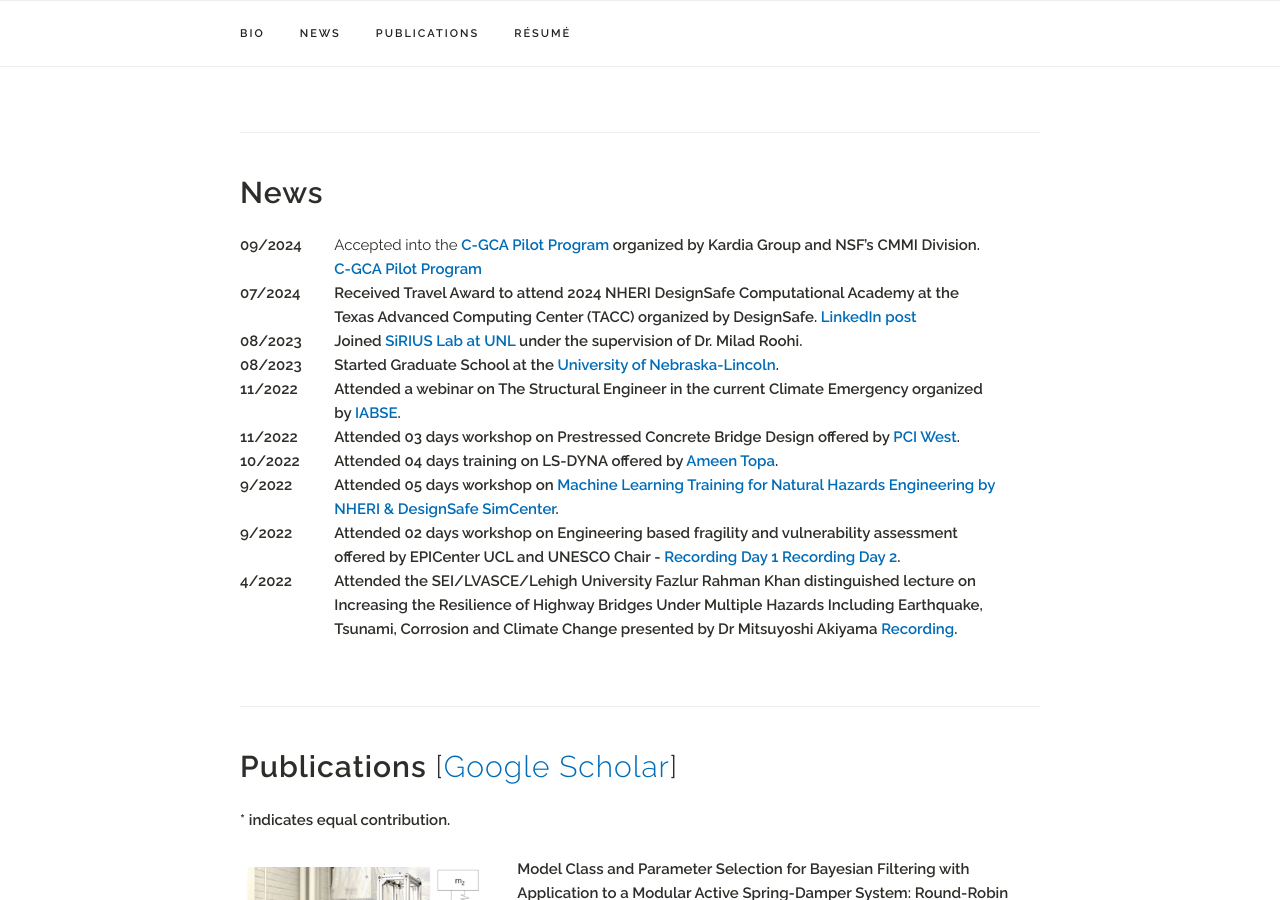
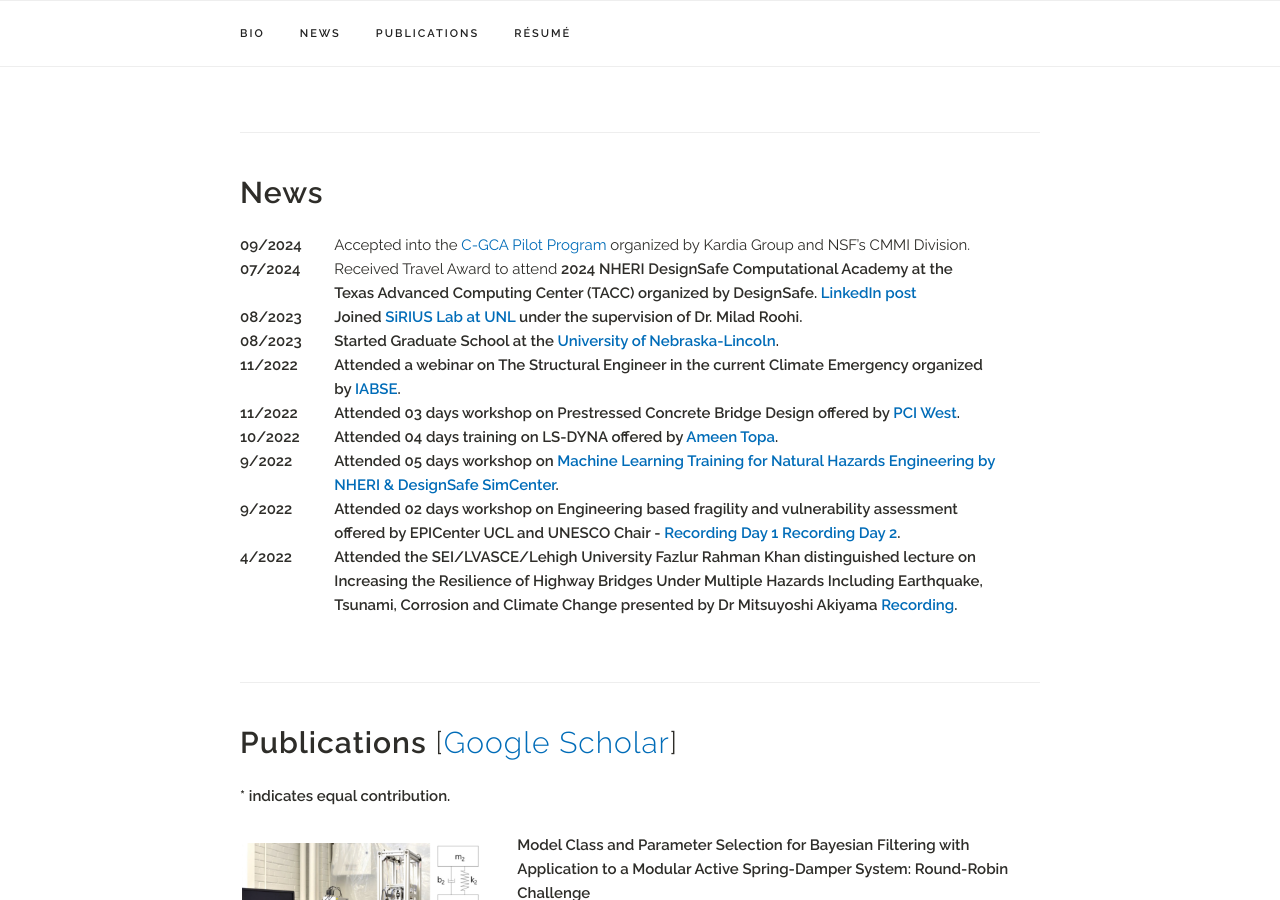
Before and after one commit to aullah9/aullah9.github.io, a Jekyll site: the page built from index.html, in a window 1280 px wide and 900 px high, scrolled down 450 px. Built offline with Jekyll 4.4.1, drawn with Linux system fonts in a browser that asks for light colours; a style sheet for code colours, icons or effects is not loaded.

Commit message:
modification_000x

```diff
--- a/_data/news.yaml
+++ b/_data/news.yaml
@@ -3,7 +3,7 @@
 
 # - title: "<a href='https://gitlab.com/LMSAL_HUB/aia_hub/aiapy'>aiapy</a> is now citeable! <b>available at <a href='https://zenodo.org/record/4016983#.X1gmHGdKhMN'>Zenodo</a></b>"
 #  date: "09/2020"
-- title: "Accepted into the <a href='https://www.gamechangeracademies.com/'><b> C-GCA Pilot Program <b></a> organized by Kardia Group and NSF’s CMMI Division. <a href='https://www.gamechangeracademies.com/'><b> C-GCA Pilot Program <b></a>"
+- title: "Accepted into the <a href='https://www.gamechangeracademies.com/'> C-GCA Pilot Program </a> organized by Kardia Group and NSF’s CMMI Division. "
   date: "09/2024"
 
 - title: "Received Travel Award to attend <b>2024 NHERI DesignSafe Computational Academy<b> at the <b>Texas Advanced Computing Center (TACC)<b> organized by <b>DesignSafe<b>. <a href='https://www.linkedin.com/posts/aleemu_nheri-designsafe-floodresilience-activity-7226091922275057664-ClpT?utm_source=share&utm_medium=member_desktop'>LinkedIn post</a>"
```
